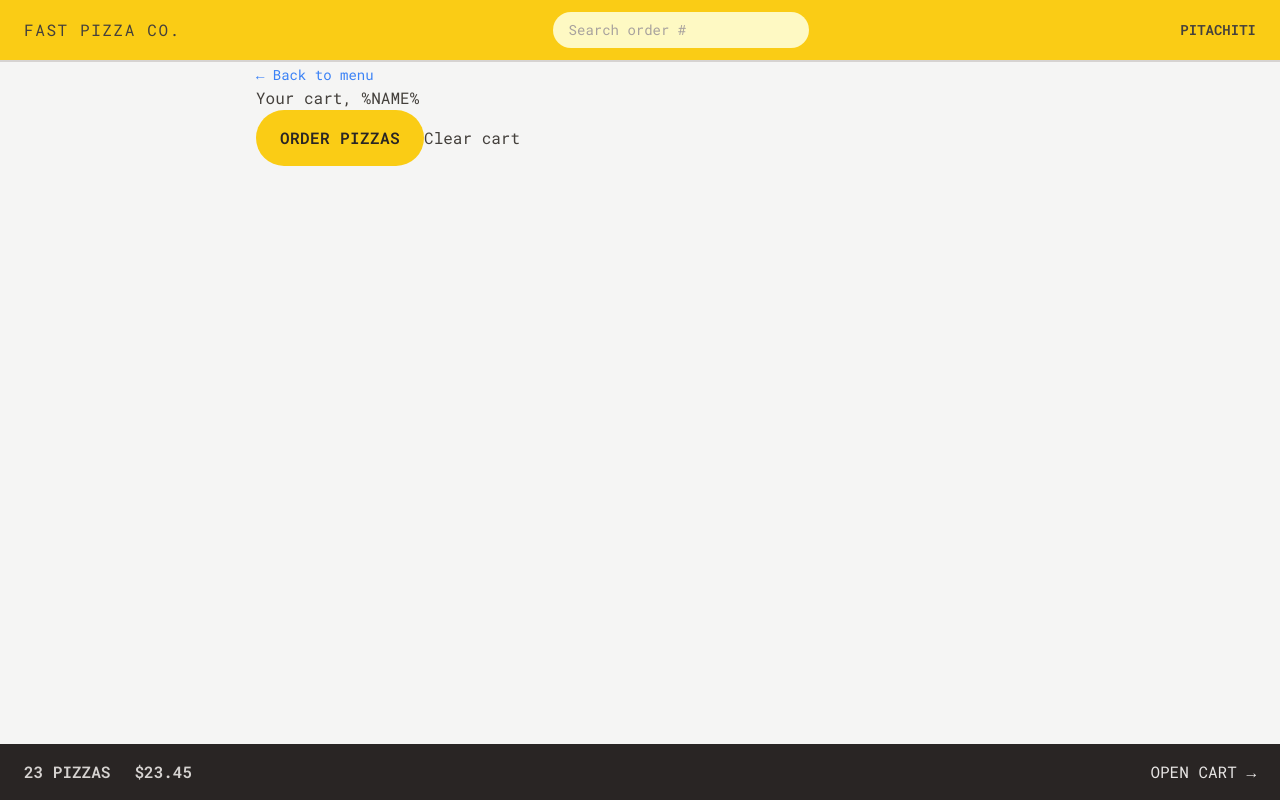
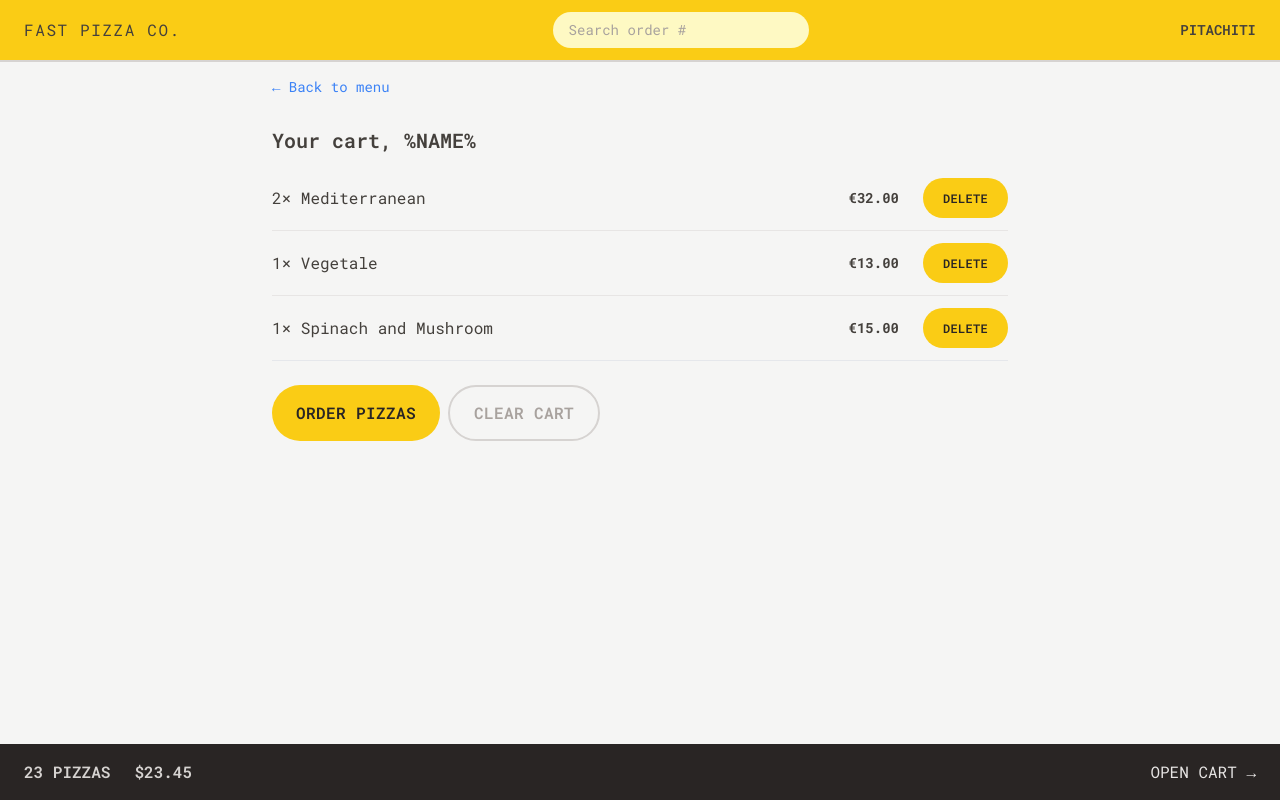
Before and after one commit to FatPat117/Pizza-Co, a React (Vite) app: page /cart in a window 1280 px wide. Built offline with nearby package versions, Linux system fonts and the light colour scheme.

Commit message:
Styling the Cart

```diff
--- a/src/features/cart/Cart.jsx
+++ b/src/features/cart/Cart.jsx
@@ -1,5 +1,6 @@
 import Button from '../../ui/Button';
 import LinkButton from '../../ui/LinkButton';
+import CartItem from './CartItem';
 const fakeCart = [
   {
     pizzaId: 12,
@@ -28,7 +29,7 @@
   const cart = fakeCart;
 
   return (
-    <div>
+    <div className="px-4 py-3">
       <LinkButton
         to="/menu"
         className="text-sm text-blue-600 hover:text-blue-800 hover:underline"
@@ -36,14 +37,20 @@
         &larr; Back to menu
       </LinkButton>
 
-      <h2>Your cart, %NAME%</h2>
+      <h2 className="mt-7 text-xl font-semibold">Your cart, %NAME%</h2>
 
-      <div>
+      <ul className="mt-3 divide-y divide-stone-200 border-b">
+        {cart.map((item) => (
+          <CartItem item={item} key={item.key} />
+        ))}
+      </ul>
+
+      <div className="mt-6 space-x-2">
         <Button to="/order/new" type="primary">
           Order pizzas
         </Button>
 
-        <button>Clear cart</button>
+        <Button type="secondary">Clear cart</Button>
       </div>
     </div>
   );
--- a/src/features/cart/CartItem.jsx
+++ b/src/features/cart/CartItem.jsx
@@ -1,13 +1,16 @@
+import Button from '../../ui/Button';
+import { formatCurrency } from '../../utils/helpers';
 function CartItem({ item }) {
   const { pizzaId, name, quantity, totalPrice } = item;
 
   return (
-    <li>
-      <p>
+    <li className="py-3 sm:flex sm:items-center sm:justify-between">
+      <p className="mb-1 sm:mb-0">
         {quantity}&times; {name}
       </p>
-      <div>
-        <p>{formatCurrency(totalPrice)}</p>
+      <div className="flex items-center justify-between sm:gap-6">
+        <p className="text-sm font-bold">{formatCurrency(totalPrice)}</p>
+        <Button type="small">Delete</Button>
       </div>
     </li>
   );
--- a/src/ui/Button.jsx
+++ b/src/ui/Button.jsx
@@ -8,6 +8,8 @@
     base,
     primary: base + ' px-4 py-3 md:px-6 md:py-4',
     small: base + 'px-4 py-2 md:px-5 md:py-3 text-xs',
+    secondary:
+      'inline-block rounded-full border-2 border-stone-300  font-semibold uppercase tracking-wide text-stone-400  transition-all duration-300 hover:bg-stone-300 hover:text-stone-800  focus:text-stone-800 focus:bg-yellow-300 focus:outline-none focus:ring focus:ring-stone-300 focus:ring-offset-2 disabled:cursor-not-allowed px-4 py-2.5 md:px-6 md:py-3.5',
   };
 
   if (to) {
```
